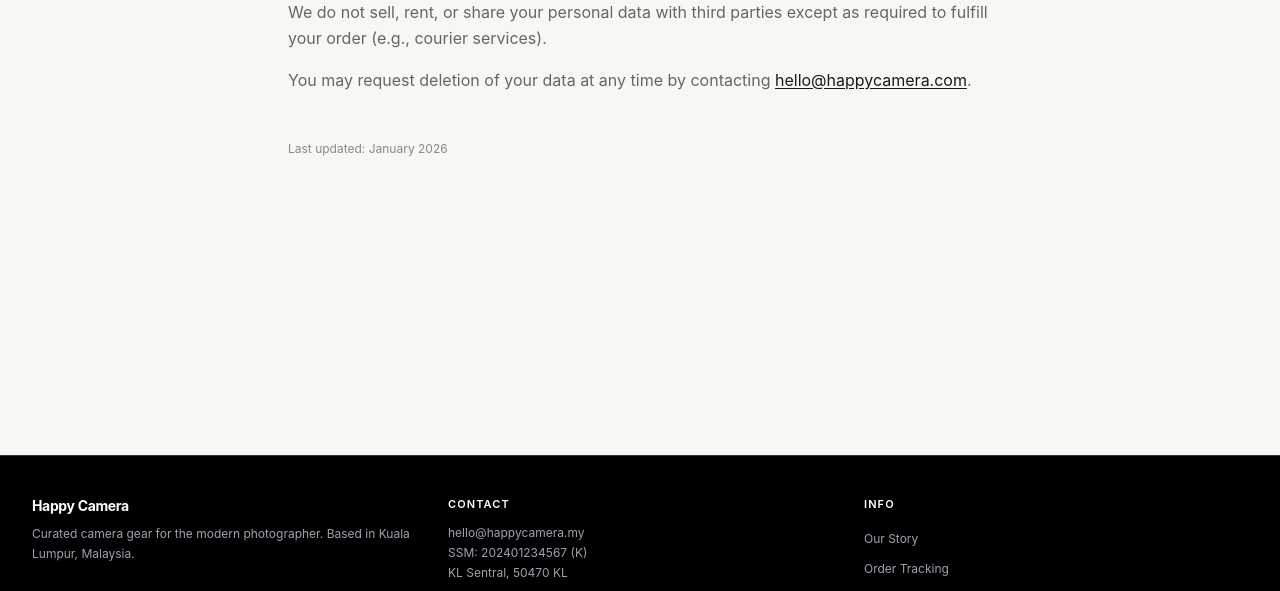
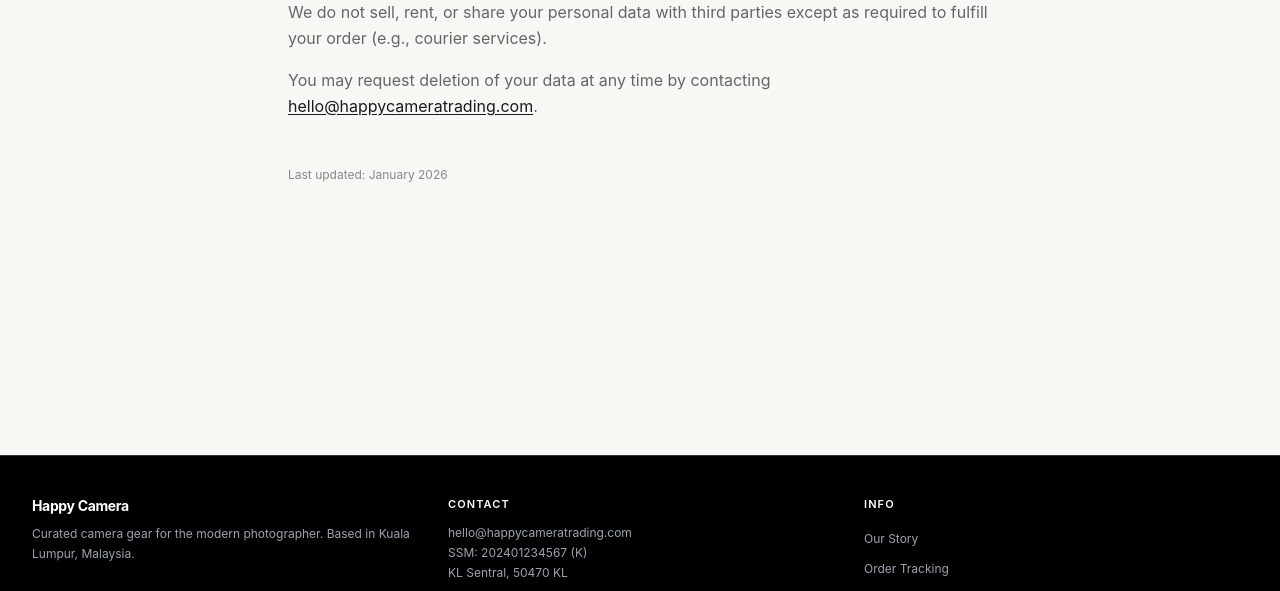
Before and after one commit to zazacoding67-sudo/happycamera, a Next.js app: page /privacy in a window 1280 px wide. Shown: the part 345-936 px from the top of the page. Built offline with nearby package versions, Linux system fonts and the light colour scheme; no server answers.

Commit message:
fix: normalize contact email addresses to happycameratrading.com

```diff
--- a/app/api/admin/forgot-password/route.ts
+++ b/app/api/admin/forgot-password/route.ts
@@ -35,7 +35,7 @@ export async function POST(req: Request) {
       const resetUrl = `${baseUrl}/admin/reset-password/${token}`;
 
       await resend.emails.send({
-        from: "Happy Camera <noreply@happycamera.com>",
+        from: "Happy Camera <noreply@happycameratrading.com>",
         to: email,
         subject: "Reset your admin password",
         html: `<p>Hi,</p>
--- a/app/login/page.tsx
+++ b/app/login/page.tsx
@@ -41,7 +41,7 @@ function LoginContent() {
                 </p>
                 {error === "OAuthCallback" && (
                   <p className="text-xs text-red-500 mt-1 font-mono">
-                    If this persists, contact hello@happycamera.my
+                    If this persists, contact hello@happycameratrading.com
                   </p>
                 )}
               </div>
--- a/app/privacy/page.tsx
+++ b/app/privacy/page.tsx
@@ -13,7 +13,7 @@ export default function PrivacyPage() {
         <p>We collect only the information necessary to process your order and provide support: your name, email, phone, and shipping address.</p>
         <p>Payment details are handled entirely by Toyyibpay — we never see or store your card information.</p>
         <p>We do not sell, rent, or share your personal data with third parties except as required to fulfill your order (e.g., courier services).</p>
-        <p>You may request deletion of your data at any time by contacting <a href="mailto:hello@happycamera.com" className="underline underline-offset-2 text-[#1A1A1A]">hello@happycamera.com</a>.</p>
+        <p>You may request deletion of your data at any time by contacting <a href="mailto:hello@happycameratrading.com" className="underline underline-offset-2 text-[#1A1A1A]">hello@happycameratrading.com</a>.</p>
         <p className="text-xs text-[#888] pt-8">Last updated: January 2026</p>
       </div>
     </div>
--- a/app/returns/page.tsx
+++ b/app/returns/page.tsx
@@ -21,7 +21,7 @@ export default function ReturnsPage() {
           ))}
         </ul>
         <p className="mt-6">
-          To start a return, email <a href="mailto:hello@happycamera.com" className="underline underline-offset-2 text-[#1A1A1A]">hello@happycamera.com</a> with your order number.
+          To start a return, email <a href="mailto:hello@happycameratrading.com" className="underline underline-offset-2 text-[#1A1A1A]">hello@happycameratrading.com</a> with your order number.
         </p>
         <p className="text-xs text-[#888] pt-8">Last updated: January 2026</p>
       </div>
--- a/app/track/page.tsx
+++ b/app/track/page.tsx
@@ -159,7 +159,7 @@ export default function TrackPage() {
             <AlertCircle size={28} className="mx-auto text-zinc-300 mb-3" />
             <p className="text-sm text-zinc-600">{error}</p>
             <p className="text-xs text-zinc-400 mt-1">
-              Double-check your order number and email, or contact us at hello@happycamera.my
+              Double-check your order number and email, or contact us at hello@happycameratrading.com
             </p>
           </div>
         )}
--- a/components/layout/Footer.tsx
+++ b/components/layout/Footer.tsx
@@ -20,7 +20,7 @@ export default function Footer() {
               Contact
             </h4>
             <ul className="mt-3 space-y-1 text-xs text-gray-400">
-              <li>hello@happycamera.my</li>
+              <li>hello@happycameratrading.com</li>
               <li>SSM: 202401234567 (K)</li>
               <li>KL Sentral, 50470 KL</li>
             </ul>
--- a/lib/email.ts
+++ b/lib/email.ts
@@ -1,8 +1,8 @@
 import { Resend } from "resend";
 import { formatPrice } from "./format";
 
-// TODO: Switch back to "Happy Camera <orders@happycamera.com>" once the
-// happycamera.com domain is bought and verified in Resend. Until then we use
+// TODO: Switch back to "Happy Camera <orders@happycameratrading.com>" once the
+// happycameratrading.com domain is bought and verified in Resend. Until then we use
 // Resend's default onboarding sender, which only delivers to the Resend
 // account owner's email address.
 
```
